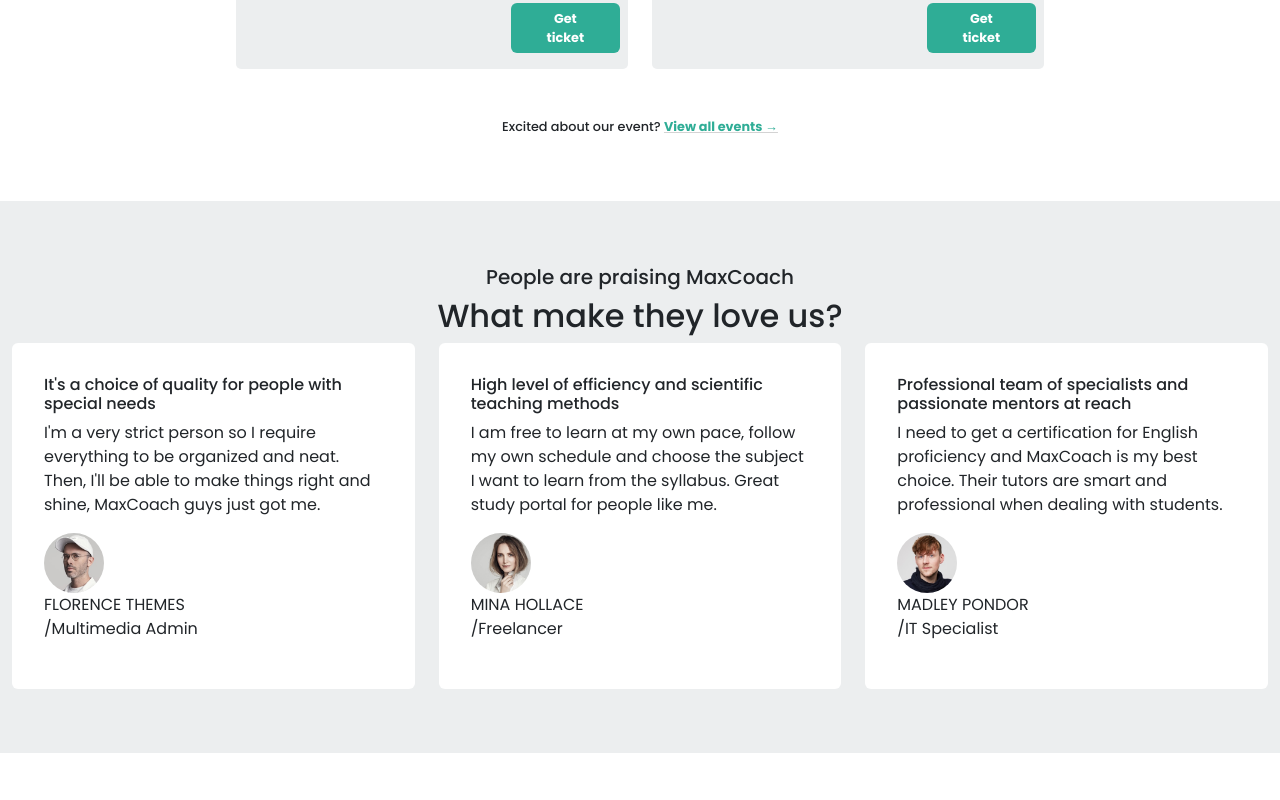
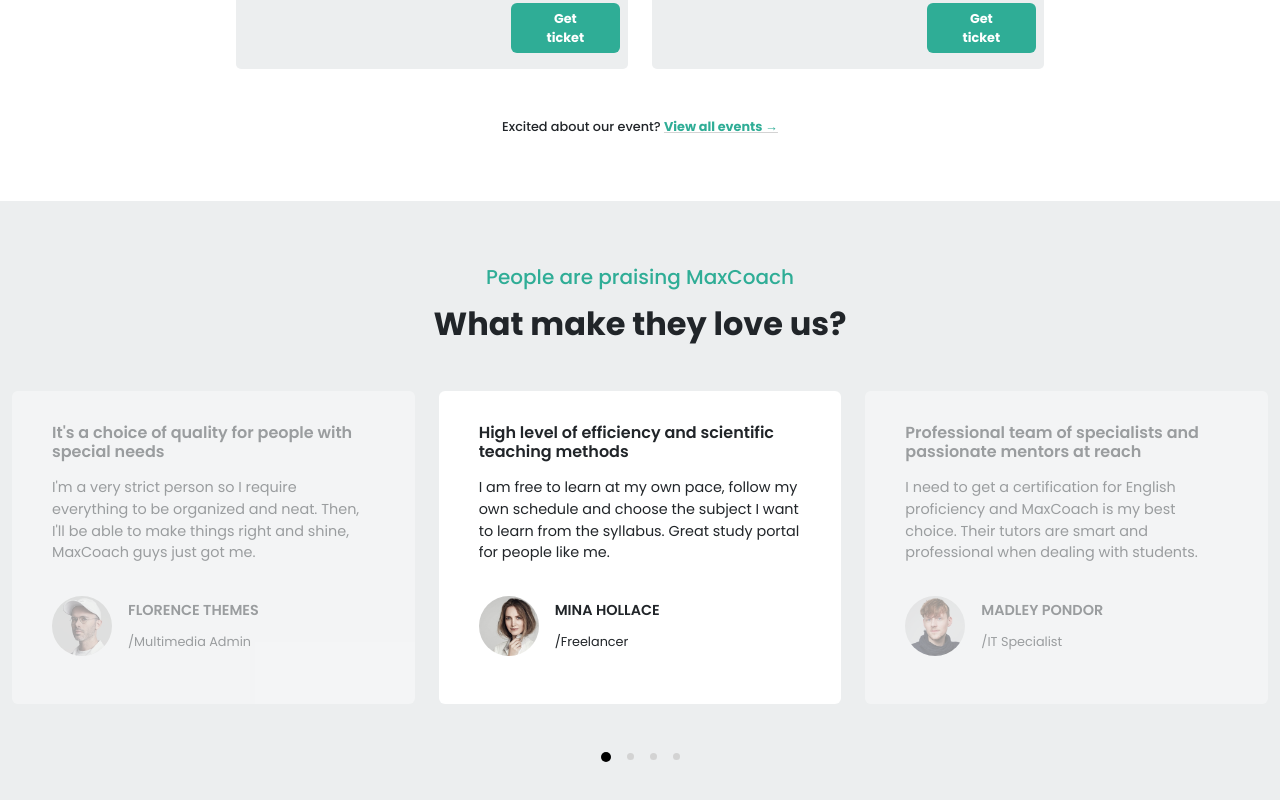
Before and after one commit to nespolisimmaco/proj-html-vuejs, a Vue app: page / in a window 1280 px wide. Shown: the part 4185-4985 px from the top of the page. Before the commit the page ends 4938 px from the top, so only its background shows below. Built offline with nearby package versions, Linux system fonts and the light colour scheme.

Commit message:
Add: Reviews component implemented

```diff
--- a/src/components/Reviews.vue
+++ b/src/components/Reviews.vue
@@ -44,19 +44,22 @@ export default {
             <h5>People are praising MaxCoach</h5>
             <h2>What make they love us?</h2>
             <!-- Row -->
-            <div class="row row-cols-3">
+            <div class="row row-cols-3 mt-5">
                 <!-- Column -->
                 <div class="col" v-for="(review, index) in reviews" :key="index">
                     <!-- Card -->
-                    <div class="ms_card rounded text-start h-100">
+                    <div class="ms_card rounded text-start h-100" :class="index == 0 || index == 2 ? 'opaque' : ''">
                         <h6>{{ review.title }}</h6>
                         <p>{{ review.paragraph }}</p>
                         <!-- User -->
-                        <div class="user">
+                        <div class="user d-flex justify-content-start align-items-center">
                             <img :src="getImagePath(review.photo)" alt="User">
-                            <div class="name">{{ review.name }}</div>
-                            <div class="work">{{ review.work }}</div>
+                            <div>
+                                <div class="name">{{ review.name }}</div>
+                                <div class="work">{{ review.work }}</div>
+                            </div>
                         </div>
+                        <!-- End User -->
                     </div>
                     <!-- End Card -->
                 </div>
@@ -65,6 +68,14 @@ export default {
             <!-- End Row -->
         </div>
         <!-- End Container fluid -->
+        <!-- Dots -->
+        <div class="dots d-flex justify-content-center align-items-center mt-5">
+            <div class="dot active mx-2"></div>
+            <div class="dot mx-2"></div>
+            <div class="dot mx-2"></div>
+            <div class="dot mx-2"></div>
+        </div>
+        <!-- End Dots -->
     </div>
     <!-- End Reviews -->
 </template>
@@ -76,17 +87,65 @@ export default {
 .reviews {
     background-color: $jumbotron-background;
     padding: 4rem 0;
+
+    h5 {
+        color: $main-green;
+    }
+
+    h2 {
+        font-weight: 700;
+        margin: 1rem 0;
+    }
 }
 
 .ms_card {
     background-color: white;
-    padding: 2rem 2rem 3rem;
+    padding: 2rem 2.5rem 3rem;
+
+    h6 {
+        font-weight: 600;
+    }
+
+    p {
+        font-size: .9rem;
+        margin: 1rem 0 2rem;
+    }
+
+    &.opaque {
+        opacity: 0.4;
+    }
 }
+
 
 .user {
     img {
         height: 60px;
+        width: 60px;
         border-radius: 50%;
+        margin-right: 1rem;
+    }
+
+    .name {
+        font-size: .9rem;
+        font-weight: 600;
+    }
+
+    .work {
+        font-size: .8rem;
+        margin-top: 10px;
+    }
+}
+
+.dot {
+    width: 7px;
+    height: 7px;
+    background-color: lightgrey;
+    border-radius: 50%;
+
+    &.active {
+        width: 10px;
+        height: 10px;
+        background-color: black;
     }
 }
 </style>
```
